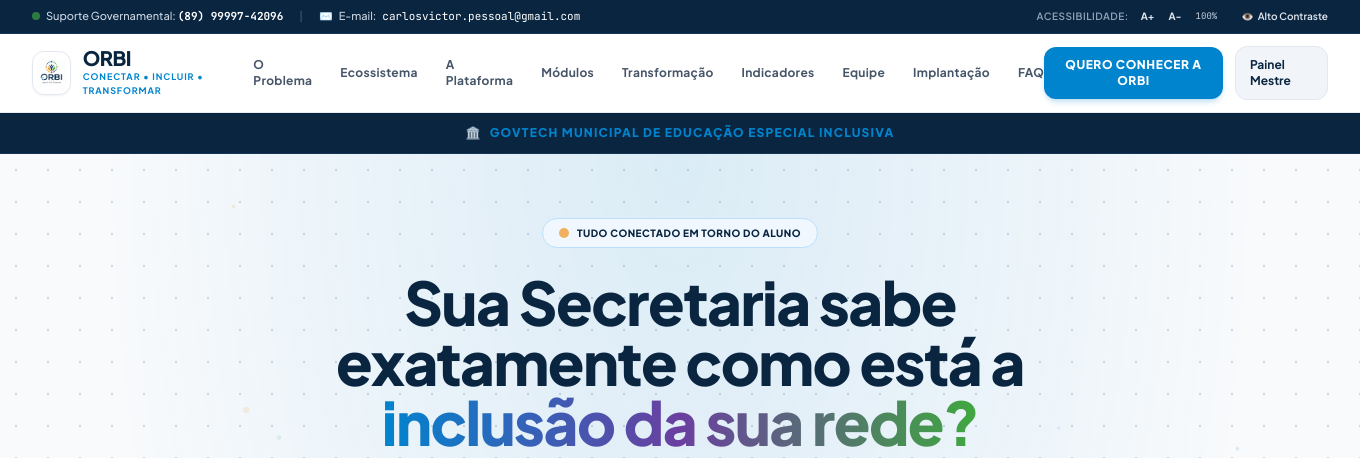
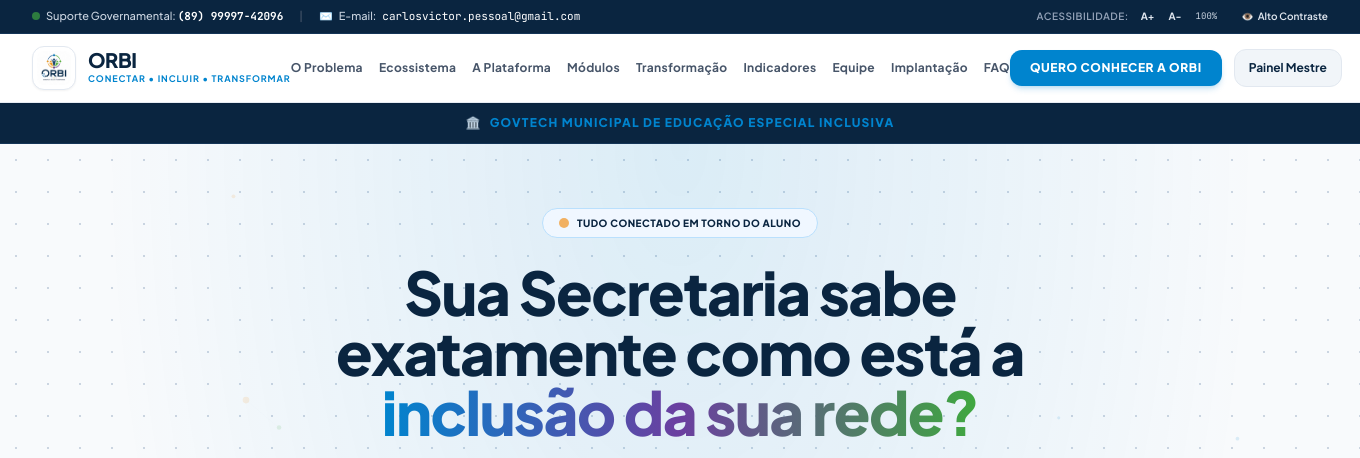
Before and after one commit to carlosvictorress/pngi, a Flask app: page / in a window 1360 px wide. Shown: the top 458 px of the page. Run offline with Flask 3, Linux system fonts and the light colour scheme; data that the repository does not hold is empty; some libraries are stand-ins or nearby versions.

Commit message:
fix: ajusta quebra de linha dos links do cabecalho com whitespace-nowrap e espaçamento responsivo

```diff
--- a/app/templates/publico/landing.html
+++ b/app/templates/publico/landing.html
@@ -152,7 +152,7 @@
         <div class="max-w-[1400px] mx-auto flex items-center justify-between">
 
             <!-- LOGO OFICIAL ORBI -->
-            <a href="/" class="flex items-center gap-3 group">
+            <a href="/" class="flex items-center gap-3 group shrink-0">
                 <div class="h-11 w-auto flex items-center justify-center p-1 rounded-xl bg-white shadow-sm border border-slate-200 group-hover:border-orbi-blue/40 transition-all">
                     <img src="{{ url_for('static', filename='img/logo.jpeg') }}" alt="ORBI Logo" class="h-full w-auto object-contain rounded-lg">
                 </div>
@@ -163,7 +163,7 @@
             </a>
 
             <!-- NAV LINKS GOVTECH -->
-            <nav class="hidden lg:flex items-center gap-7 text-xs font-bold text-slate-600 tracking-wide">
+            <nav class="hidden lg:flex items-center gap-2.5 xl:gap-4 2xl:gap-6 text-[11px] xl:text-xs font-bold text-slate-600 tracking-wide whitespace-nowrap">
                 <a href="#problema" class="hover:text-orbi-blue transition-colors">O Problema</a>
                 <a href="#ecossistema" class="hover:text-orbi-blue transition-colors">Ecossistema</a>
                 <a href="#veja-a-orbi" class="hover:text-orbi-blue transition-colors">A Plataforma</a>
@@ -176,11 +176,11 @@
             </nav>
 
             <!-- AÇÕES DIREITAS -->
-            <div class="flex items-center gap-3">
-                <button onclick="abrirModalImplantacao()" class="bg-orbi-blue hover:bg-orbi-blue-hover text-white font-extrabold text-xs px-5 py-2.5 rounded-xl transition-all shadow-md shadow-orbi-blue/20 hover:shadow-lg hover:shadow-orbi-blue/30 cursor-pointer uppercase tracking-wider">
+            <div class="flex items-center gap-2.5 sm:gap-3 shrink-0">
+                <button onclick="abrirModalImplantacao()" class="bg-orbi-blue hover:bg-orbi-blue-hover text-white font-extrabold text-[11px] sm:text-xs px-4 sm:px-5 py-2.5 rounded-xl transition-all shadow-md shadow-orbi-blue/20 hover:shadow-lg hover:shadow-orbi-blue/30 cursor-pointer uppercase tracking-wider whitespace-nowrap">
                     QUERO CONHECER A ORBI
                 </button>
-                <a href="/auth/login-admin-global" class="text-xs font-bold text-orbi-navy hover:text-orbi-blue bg-slate-100 hover:bg-slate-200 border border-slate-200 px-3.5 py-2.5 rounded-xl transition-all">
+                <a href="/auth/login-admin-global" class="text-[11px] sm:text-xs font-bold text-orbi-navy hover:text-orbi-blue bg-slate-100 hover:bg-slate-200 border border-slate-200 px-3 sm:px-3.5 py-2.5 rounded-xl transition-all whitespace-nowrap">
                     Painel Mestre
                 </a>
             </div>
```
